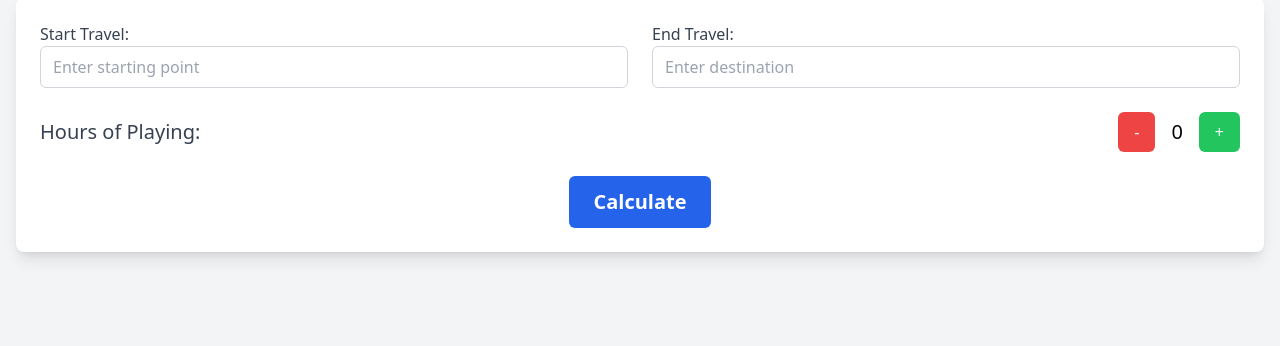
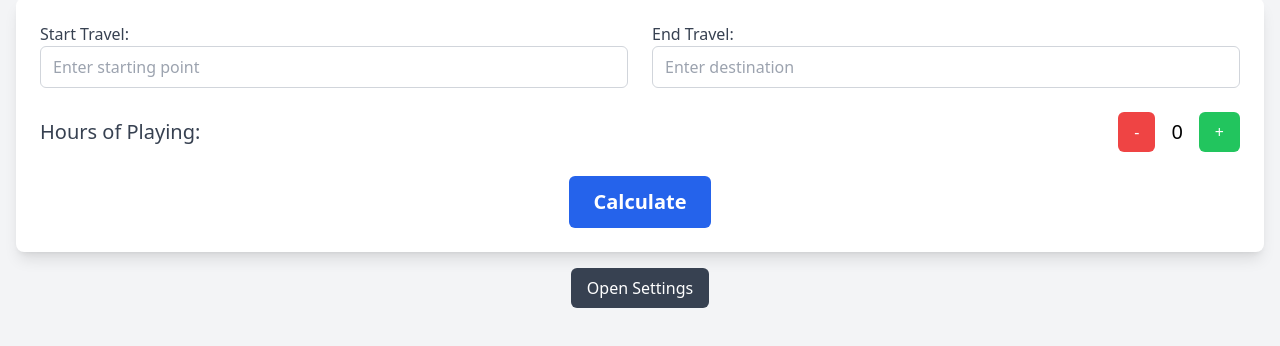
Before and after one commit to coimbrass/PriceCalculator, a plain HTML site: page index.html in a window 1280 px wide. Shown: the part 90-436 px from the top of the page. Drawn offline with nearby package versions, Linux system fonts and the light colour scheme.

Commit message:
Update index.html

```diff
--- a/index.html
+++ b/index.html
@@ -43,13 +43,18 @@
       </div>
     </div>
 
+    <!-- Button to open the settings modal -->
+    <div class="text-center my-4">
+      <button id="open-settings-btn" class="px-4 py-2 bg-gray-700 text-white rounded-md">Open Settings</button>
+    </div>
+
     <!-- Results Section -->
     <div id="results-section" class="mt-8 hidden">
       <h2 class="text-3xl font-bold mb-4">Price: <span id="total-price"></span> euros</h2>
       <button id="details-btn" class="px-4 py-2 bg-gray-700 text-white rounded-md">See Breakdown</button>
     </div>
 
-    <!-- Settings Modal -->
+    <!-- Settings Modal (hidden by default) -->
     <div id="settings-modal" class="fixed inset-0 bg-gray-800 bg-opacity-75 hidden">
       <div class="bg-white rounded-lg shadow-lg p-6 max-w-md mx-auto mt-20">
         <h2 class="text-2xl font-bold mb-4">Settings</h2>
```
